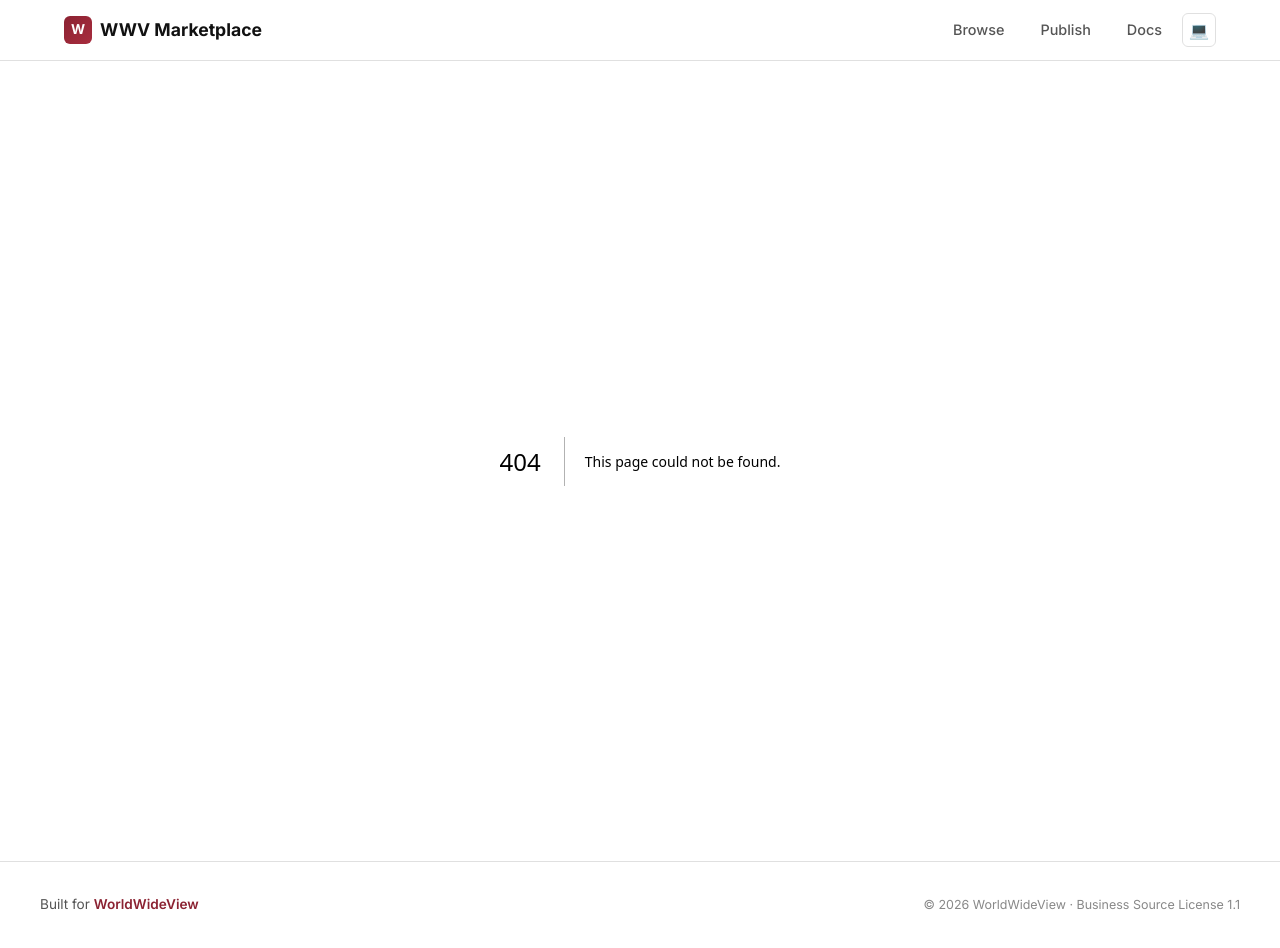
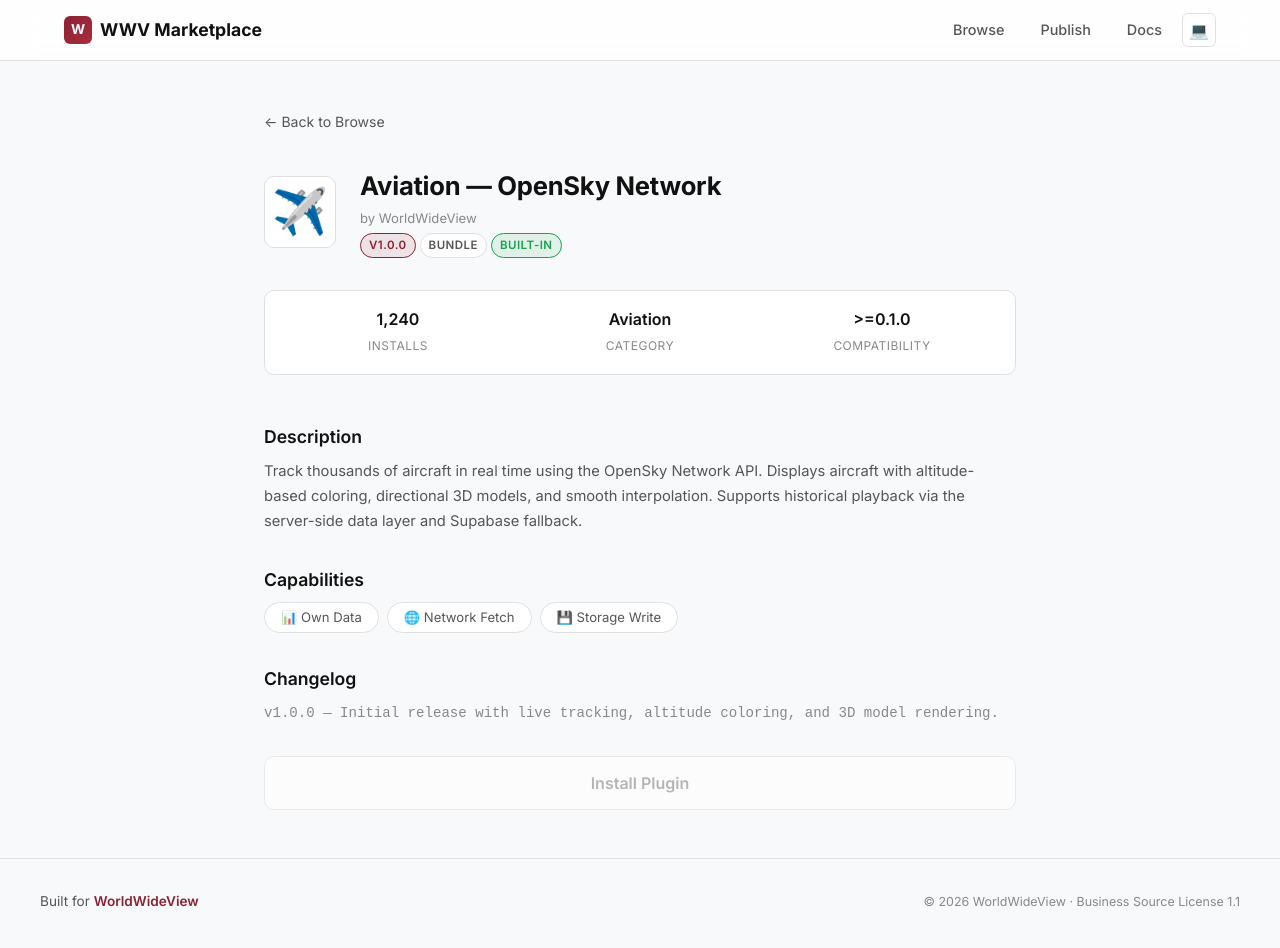
Before and after one commit to silvertakana/worldwideview-marketplace, a Next.js app: page /browse/aviation in a window 1280 px wide. Before the commit this address had no page. Built offline with nearby package versions, Linux system fonts and the light colour scheme.

Commit message:
feat: add plugin detail page with capabilities and metadata

```diff
--- /dev/null
+++ b/src/app/browse/[id]/page.module.css
@@ -0,0 +1,160 @@
+.page {
+  max-width: 800px;
+  margin: 0 auto;
+  padding: var(--space-2xl) var(--space-lg);
+}
+
+.backLink {
+  display: inline-block;
+  font-size: 0.88rem;
+  color: var(--color-text-secondary);
+  margin-bottom: var(--space-xl);
+  transition: color var(--transition-fast);
+}
+.backLink:hover {
+  color: var(--color-accent);
+}
+
+/* ── Hero ── */
+.hero {
+  display: flex;
+  align-items: center;
+  gap: var(--space-lg);
+  margin-bottom: var(--space-xl);
+}
+.heroIcon {
+  font-size: 2.8rem;
+  width: 72px;
+  height: 72px;
+  display: flex;
+  align-items: center;
+  justify-content: center;
+  background: var(--color-bg-elevated);
+  border: 1px solid var(--color-border);
+  border-radius: var(--radius-md);
+  flex-shrink: 0;
+}
+.heroInfo { flex: 1; }
+.heroName {
+  font-size: 1.6rem;
+  font-weight: 700;
+  letter-spacing: -0.01em;
+  margin-bottom: 2px;
+}
+.heroAuthor {
+  font-size: 0.82rem;
+  color: var(--color-text-muted);
+  margin-bottom: var(--space-xs);
+}
+.badges {
+  display: flex;
+  gap: var(--space-xs);
+  flex-wrap: wrap;
+}
+.badgeVersion,
+.badgeFormat,
+.badgeTrust {
+  font-size: 0.72rem;
+  font-weight: 600;
+  padding: 2px var(--space-sm);
+  border-radius: var(--radius-full);
+  text-transform: uppercase;
+  letter-spacing: 0.04em;
+}
+.badgeVersion {
+  background: var(--color-accent-glow);
+  color: var(--color-accent);
+  border: 1px solid var(--color-accent);
+}
+.badgeFormat {
+  background: var(--color-bg-elevated);
+  color: var(--color-text-secondary);
+  border: 1px solid var(--color-border);
+}
+.badgeTrust {
+  background: rgba(22, 163, 74, 0.1);
+  color: var(--color-success);
+  border: 1px solid var(--color-success);
+}
+
+/* ── Stats ── */
+.stats {
+  display: flex;
+  gap: var(--space-lg);
+  padding: var(--space-md) var(--space-lg);
+  background: var(--color-bg-card);
+  border: 1px solid var(--color-border);
+  border-radius: var(--radius-md);
+  margin-bottom: var(--space-2xl);
+}
+.stat { text-align: center; flex: 1; }
+.statValue {
+  display: block;
+  font-size: 1rem;
+  font-weight: 600;
+  color: var(--color-text-primary);
+}
+.statLabel {
+  font-size: 0.75rem;
+  color: var(--color-text-muted);
+  text-transform: uppercase;
+  letter-spacing: 0.04em;
+}
+
+/* ── Sections ── */
+.section { margin-bottom: var(--space-xl); }
+.sectionTitle {
+  font-size: 1.1rem;
+  font-weight: 600;
+  margin-bottom: var(--space-sm);
+}
+.description {
+  font-size: 0.92rem;
+  color: var(--color-text-secondary);
+  line-height: 1.7;
+}
+.changelog {
+  font-size: 0.88rem;
+  color: var(--color-text-muted);
+  font-family: var(--font-mono);
+  line-height: 1.6;
+}
+
+/* ── Capabilities ── */
+.capList {
+  display: flex;
+  gap: var(--space-sm);
+  flex-wrap: wrap;
+}
+.capBadge {
+  font-size: 0.82rem;
+  padding: var(--space-xs) var(--space-md);
+  background: var(--color-bg-elevated);
+  border: 1px solid var(--color-border);
+  border-radius: var(--radius-full);
+  color: var(--color-text-secondary);
+}
+
+/* ── Install ── */
+.installBtn {
+  display: block;
+  width: 100%;
+  padding: var(--space-md);
+  font-size: 1rem;
+  font-weight: 600;
+  font-family: var(--font-sans);
+  color: var(--color-text-muted);
+  background: var(--color-bg-elevated);
+  border: 1px solid var(--color-border);
+  border-radius: var(--radius-md);
+  cursor: not-allowed;
+  opacity: 0.6;
+  transition: opacity var(--transition-fast);
+}
+
+@media (max-width: 640px) {
+  .hero { flex-direction: column; text-align: center; }
+  .badges { justify-content: center; }
+  .stats { flex-direction: column; gap: var(--space-md); }
+  .heroName { font-size: 1.3rem; }
+}
--- /dev/null
+++ b/src/app/browse/[id]/page.tsx
@@ -0,0 +1,85 @@
+import { notFound } from "next/navigation";
+import Link from "next/link";
+import { PLUGIN_DETAILS } from "@/data/pluginDetails";
+import { CAPABILITY_LABELS } from "@/data/capabilityLabels";
+import styles from "./page.module.css";
+
+interface Props {
+  params: Promise<{ id: string }>;
+}
+
+export default async function PluginDetailPage({ params }: Props) {
+  const { id } = await params;
+  const plugin = PLUGIN_DETAILS[id];
+  if (!plugin) notFound();
+
+  return (
+    <div className={styles.page}>
+      <Link href="/browse" className={styles.backLink}>
+        ← Back to Browse
+      </Link>
+
+      {/* ── Hero ── */}
+      <section className={styles.hero}>
+        <span className={styles.heroIcon}>{plugin.icon}</span>
+        <div className={styles.heroInfo}>
+          <h1 className={styles.heroName}>{plugin.name}</h1>
+          <p className={styles.heroAuthor}>by {plugin.author}</p>
+          <div className={styles.badges}>
+            <span className={styles.badgeVersion}>v{plugin.version}</span>
+            <span className={styles.badgeFormat}>{plugin.format}</span>
+            <span className={styles.badgeTrust}>{plugin.trust}</span>
+          </div>
+        </div>
+      </section>
+
+      {/* ── Stats ── */}
+      <section className={styles.stats}>
+        <div className={styles.stat}>
+          <span className={styles.statValue}>{plugin.installs.toLocaleString()}</span>
+          <span className={styles.statLabel}>Installs</span>
+        </div>
+        <div className={styles.stat}>
+          <span className={styles.statValue}>{plugin.category}</span>
+          <span className={styles.statLabel}>Category</span>
+        </div>
+        <div className={styles.stat}>
+          <span className={styles.statValue}>{plugin.compatibility}</span>
+          <span className={styles.statLabel}>Compatibility</span>
+        </div>
+      </section>
+
+      {/* ── Description ── */}
+      <section className={styles.section}>
+        <h2 className={styles.sectionTitle}>Description</h2>
+        <p className={styles.description}>{plugin.longDescription}</p>
+      </section>
+
+      {/* ── Capabilities ── */}
+      <section className={styles.section}>
+        <h2 className={styles.sectionTitle}>Capabilities</h2>
+        <div className={styles.capList}>
+          {plugin.capabilities.map((cap) => {
+            const info = CAPABILITY_LABELS[cap] ?? { emoji: "📦", label: cap };
+            return (
+              <span key={cap} className={styles.capBadge}>
+                {info.emoji} {info.label}
+              </span>
+            );
+          })}
+        </div>
+      </section>
+
+      {/* ── Changelog ── */}
+      <section className={styles.section}>
+        <h2 className={styles.sectionTitle}>Changelog</h2>
+        <p className={styles.changelog}>{plugin.changelog}</p>
+      </section>
+
+      {/* ── Install Button ── */}
+      <button className={styles.installBtn} disabled title="Coming in Stage 4">
+        Install Plugin
+      </button>
+    </div>
+  );
+}
--- /dev/null
+++ b/src/data/capabilityLabels.ts
@@ -0,0 +1,13 @@
+/** Human-readable labels for capability strings */
+export const CAPABILITY_LABELS: Record<string, { emoji: string; label: string }> = {
+  "data:own": { emoji: "📊", label: "Own Data" },
+  "network:fetch": { emoji: "🌐", label: "Network Fetch" },
+  "storage:write": { emoji: "💾", label: "Storage Write" },
+  "storage:read": { emoji: "📖", label: "Storage Read" },
+  "ui:detail-panel": { emoji: "🖼️", label: "Detail Panel" },
+  "ui:sidebar": { emoji: "📐", label: "Sidebar" },
+  "ui:toolbar": { emoji: "🔧", label: "Toolbar" },
+  "ui:settings": { emoji: "⚙️", label: "Settings" },
+  "globe:overlay": { emoji: "🌍", label: "Globe Overlay" },
+  "globe:camera": { emoji: "🎥", label: "Camera Control" },
+};
--- a/src/data/pluginDetails.ts
+++ b/src/data/pluginDetails.ts
@@ -3,26 +3,11 @@
 export interface PluginDetail extends PluginCard {
   longDescription: string;
   capabilities: string[];
-  format: string;
-  trust: string;
   compatibility: string;
   repository?: string;
   changelog: string;
 }
 
-/** Human-readable labels for capability strings */
-export const CAPABILITY_LABELS: Record<string, { emoji: string; label: string }> = {
-  "data:own": { emoji: "📊", label: "Own Data" },
-  "network:fetch": { emoji: "🌐", label: "Network Fetch" },
-  "storage:write": { emoji: "💾", label: "Storage Write" },
-  "storage:read": { emoji: "📖", label: "Storage Read" },
-  "ui:detail-panel": { emoji: "🖼️", label: "Detail Panel" },
-  "ui:sidebar": { emoji: "📐", label: "Sidebar" },
-  "ui:toolbar": { emoji: "🔧", label: "Toolbar" },
-  "ui:settings": { emoji: "⚙️", label: "Settings" },
-  "globe:overlay": { emoji: "🌍", label: "Globe Overlay" },
-  "globe:camera": { emoji: "🎥", label: "Camera Control" },
-};
 
 export const PLUGIN_DETAILS: Record<string, PluginDetail> = {
   aviation: {
@@ -32,8 +17,12 @@
     category: "Aviation",
     icon: "✈️",
     installs: 1_240,
+    author: "WorldWideView",
+    version: "1.0.0",
     format: "bundle",
     trust: "built-in",
+    tags: ["real-time", "tracking", "aircraft", "opensky"],
+    updatedAt: "2026-03-10",
     capabilities: ["data:own", "network:fetch", "storage:write"],
     compatibility: ">=0.1.0",
     changelog: "v1.0.0 — Initial release with live tracking, altitude coloring, and 3D model rendering.",
@@ -47,8 +36,12 @@
     category: "Maritime",
     icon: "🚢",
     installs: 870,
+    author: "WorldWideView",
+    version: "1.0.0",
     format: "bundle",
     trust: "built-in",
+    tags: ["real-time", "tracking", "vessels", "ais"],
+    updatedAt: "2026-03-10",
     capabilities: ["data:own", "network:fetch"],
     compatibility: ">=0.1.0",
     changelog: "v1.0.0 — Initial release with AIS-based vessel tracking and ship-type filtering.",
@@ -62,8 +55,12 @@
     category: "Aviation",
     icon: "🛡️",
     installs: 620,
+    author: "WorldWideView",
+    version: "1.0.0",
     format: "bundle",
     trust: "built-in",
+    tags: ["real-time", "tracking", "military", "adsb"],
+    updatedAt: "2026-03-12",
     capabilities: ["data:own", "network:fetch"],
     compatibility: ">=0.1.0",
     changelog: "v1.0.0 — Initial release with adsb.fi military feed integration.",
@@ -77,8 +74,12 @@
     category: "Natural Disaster",
     icon: "🔥",
     installs: 510,
+    author: "WorldWideView",
+    version: "1.0.0",
     format: "bundle",
     trust: "built-in",
+    tags: ["fire", "nasa", "satellite", "viirs"],
+    updatedAt: "2026-03-08",
     capabilities: ["data:own", "network:fetch"],
     compatibility: ">=0.1.0",
     changelog: "v1.0.0 — Initial release with VIIRS fire detection and confidence-based rendering.",
@@ -92,8 +93,12 @@
     category: "Infrastructure",
     icon: "📷",
     installs: 430,
+    author: "WorldWideView",
+    version: "1.0.0",
     format: "bundle",
     trust: "built-in",
+    tags: ["cameras", "live", "streaming", "infrastructure"],
+    updatedAt: "2026-03-09",
     capabilities: ["data:own", "network:fetch"],
     compatibility: ">=0.1.0",
     changelog: "v1.0.0 — Initial release with curated public camera feeds.",
@@ -107,8 +112,12 @@
     category: "Custom",
     icon: "🗺️",
     installs: 380,
+    author: "WorldWideView",
+    version: "1.0.0",
     format: "bundle",
     trust: "built-in",
+    tags: ["borders", "labels", "countries", "overlay"],
+    updatedAt: "2026-03-06",
     capabilities: ["data:own"],
     compatibility: ">=0.1.0",
     changelog: "v1.0.0 — Initial release with GeoJSON-based political boundaries.",
@@ -122,8 +131,12 @@
     category: "Custom",
     icon: "📄",
     installs: 290,
+    author: "WorldWideView",
+    version: "1.0.0",
     format: "bundle",
     trust: "built-in",
+    tags: ["geojson", "import", "custom-data", "visualization"],
+    updatedAt: "2026-03-05",
     capabilities: ["data:own"],
     compatibility: ">=0.1.0",
     changelog: "v1.0.0 — Initial release with drag-and-drop GeoJSON import.",
```
Also changed, not shown: src/app/browse/page.tsx (+2 -13 lines).
